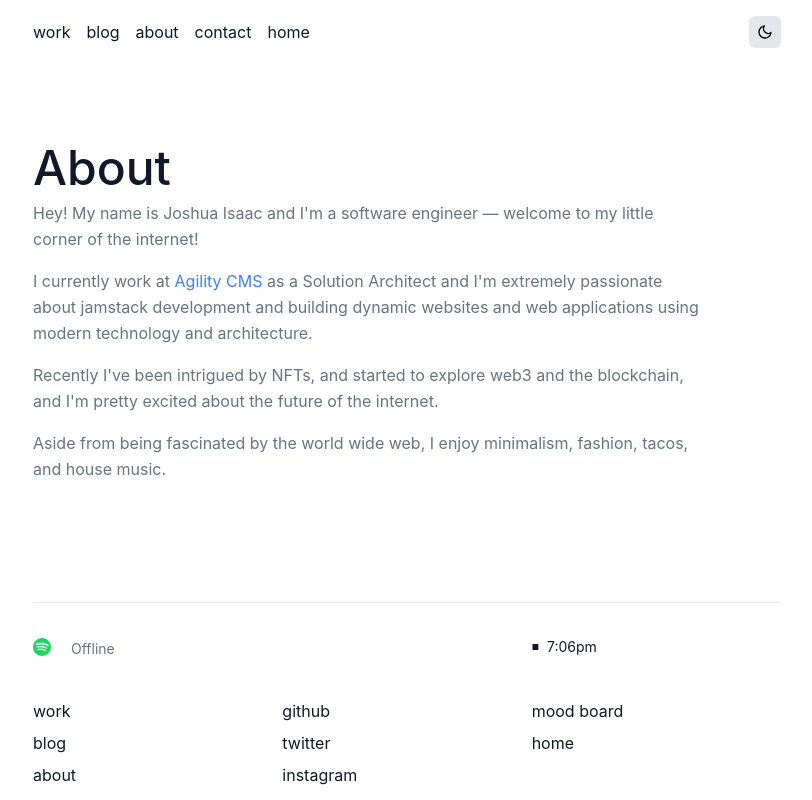
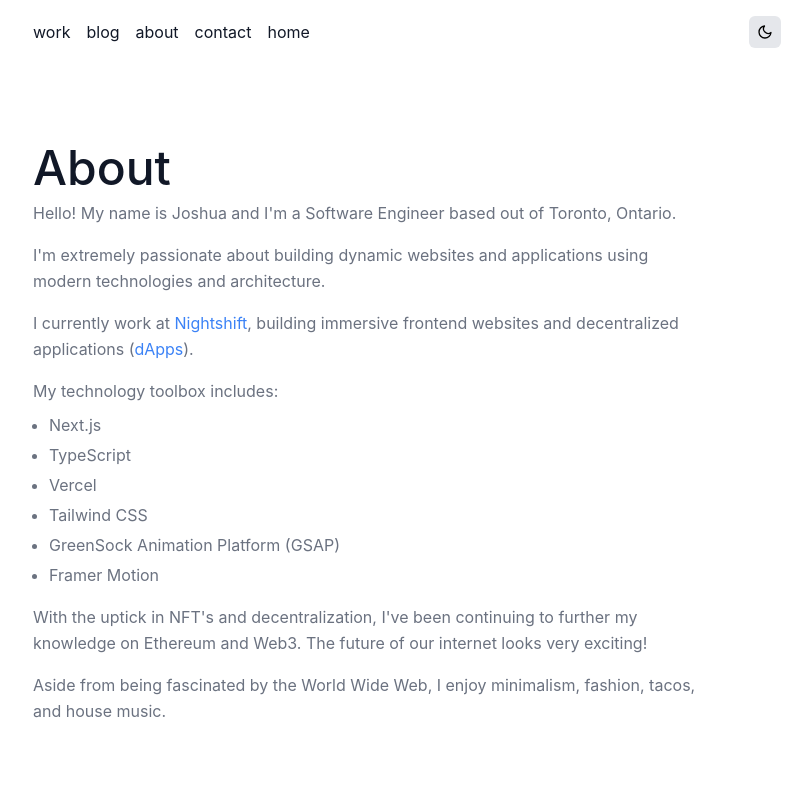
Before and after one commit to joshua-isaac/joshua, a Next.js app: page /about in a window 1280 px wide. Shown: the top 800 px of the page, without its empty margins (233-1045 px from the left). Built offline with nearby package versions, Linux system fonts and the light colour scheme; no server answers.

Commit message:
Update about.js

```diff
--- a/pages/about.js
+++ b/pages/about.js
@@ -6,31 +6,41 @@ const About = () => {
   const text = (
     <div className="max-w-2xl">
       <p className="text-gray-500 dark:text-gray-400 leading-relaxed mb-4">
-        Hey! My name is Joshua Isaac and I{"'"}m a software engineer — welcome to my
-        little corner of the internet!
+        {`Hello! My name is Joshua and I'm a Software Engineer based out of Toronto, Ontario.`}
+      </p>
+      <p className="text-gray-500 dark:text-gray-400 leading-relaxed mb-4">
+        {`I'm extremely passionate about building dynamic websites and applications using modern technologies and architecture.`}
       </p>
       <p className="text-gray-500 dark:text-gray-400 leading-relaxed mb-4">
         I currently work at{" "}
         <a
-          href="https://www.agilitycms.com"
-          title="Agility CMS"
+          href="https://www.nightshift.net"
+          title="Nightshift"
           target="_blank"
           rel="noreferrer"
           className="text-blue"
         >
-          Agility CMS
-        </a>{" "}
-        as a Solution Architect and I{"'"}m extremely passionate about jamstack
-        development and building dynamic websites and web applications using
-        modern technology and architecture.
+          Nightshift
+        </a>,{" "}
+        building immersive frontend websites and decentralized applications (<a href="https://ethereum.org/en/dapps/" target="_blank" rel="noopener noreferrer" className="text-blue" title="Decentralized Applications">dApps</a>).
       </p>
       <p className="text-gray-500 dark:text-gray-400 leading-relaxed mb-4">
-        Recently I{"'"}ve been intrigued by NFTs, and started to explore web3
-        and the blockchain, and I{"'"}m pretty excited about the future of the
-        internet.
+        My technology toolbox includes:
+        <ul className="list-disc ml-4 mt-2 space-y-1">
+          <li>Next.js</li>
+          <li>TypeScript</li>
+          <li>Vercel</li>
+          <li>Tailwind CSS</li>
+          <li>GreenSock Animation Platform (GSAP)</li>
+          <li>Framer Motion</li>
+        </ul>
       </p>
       <p className="text-gray-500 dark:text-gray-400 leading-relaxed mb-4">
-        Aside from being fascinated by the world wide web, I enjoy minimalism,
+        With the uptick in NFT's and decentralization, I've been continuing to further my knowledge on Ethereum and Web3.
+        The future of our internet looks very exciting!
+      </p>
+      <p className="text-gray-500 dark:text-gray-400 leading-relaxed mb-4">
+        Aside from being fascinated by the World Wide Web, I enjoy minimalism,
         fashion, tacos, and house music.
       </p>
     </div>
```
